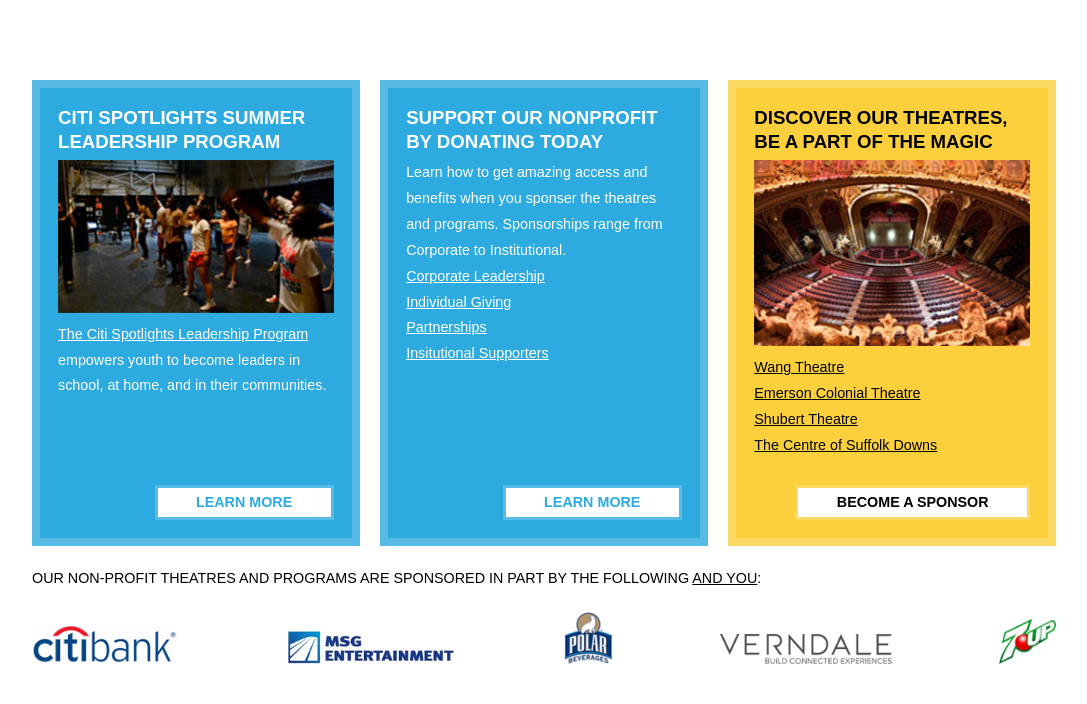
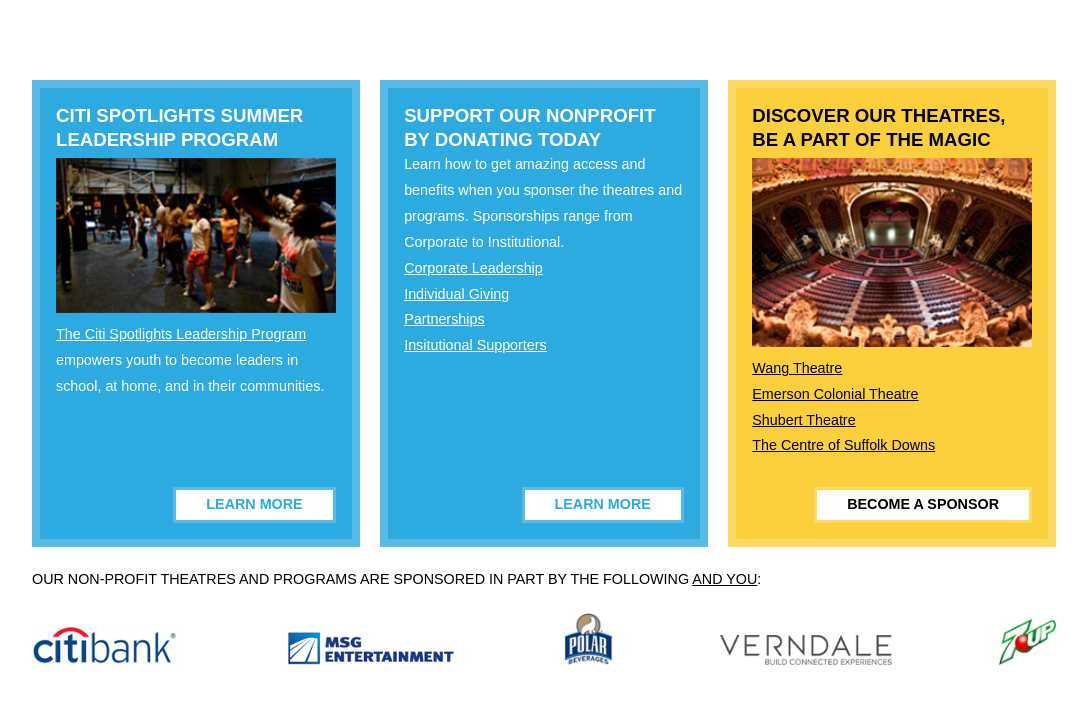
Before and after one commit to chiefsmurph/ferndale, a website: page app/index.html in a window 1280 px wide. Shown: the whole page, without its empty margins (96-1183 px from the left). Drawn offline with Linux system fonts and the light colour scheme.

Commit message:
getting there

```diff
--- a/app/scss/styles.scss
+++ b/app/scss/styles.scss
@@ -1,9 +1,11 @@
-$calloutPadding: 18px;
-
 html, body {
   font-family: Arial;
   line-height: 1.8;
 }
+
+$calloutPadding: 2vh;
+
+
 
 #container {
   margin: auto;
@@ -22,10 +24,10 @@
         font-size: 130%;
         font-weight: 900;
         line-height: 1.3;
-        margin-bottom: 6px;
       }
       img {
         width: 100%;
+        margin-top: 6px;
       }
       a {
         color: currentColor;
@@ -34,7 +36,7 @@
         position: absolute;
         bottom: $calloutPadding;
         right: $calloutPadding;
-        padding: 2px 3vw;
+        padding: 2px 8vw;
         text-align: center;
         text-transform: uppercase;
         background-color: white;
@@ -42,6 +44,7 @@
         color: currentColor;
         text-decoration: none;
         font-weight: 900;
+        white-space: nowrap;
       }
 
       &.blue {
@@ -80,6 +83,7 @@
 
 @media only screen and (max-width: 599px) {
   // mobile only
+
   #container {
     margin: 30px auto 80px;
     font-size: 155%;
@@ -130,7 +134,8 @@
         width: 32%;
       }
       a.callToAction {
-        font-size: 100%;
+        padding: 2px 30px !important;
+        max-width: 85%;
       }
     }
     #sponsorsList {
```
Also changed, not shown: app/css/styles.css, dist/css/styles.css.
